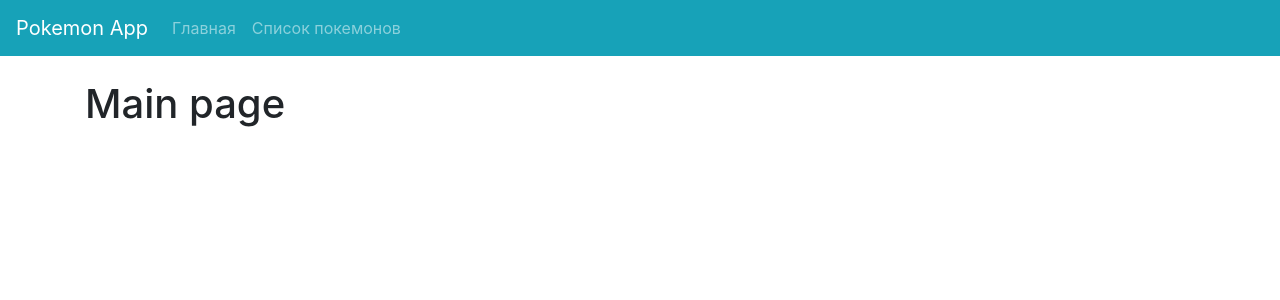
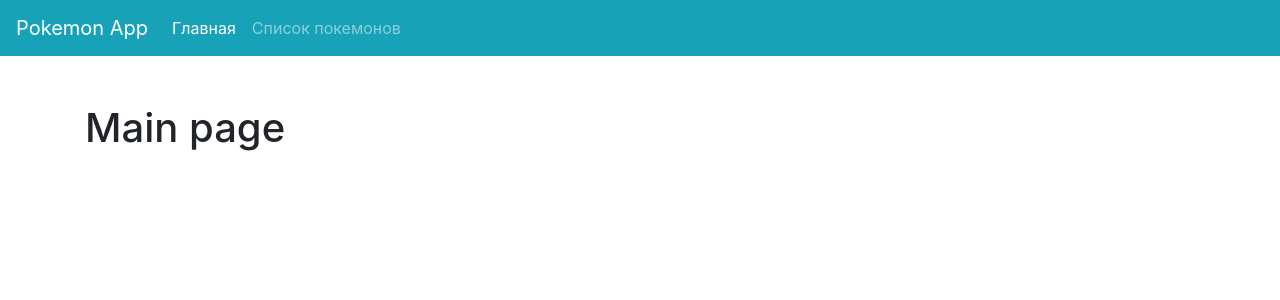
Before and after one commit to SergeyYakimov/pokemon-app, a React (Create React App) app: page / in a window 1280 px wide. Shown: the top 300 px of the page. Built offline with nearby package versions, Linux system fonts and the light colour scheme.

Commit message:
Added routing

```diff
--- a/src/App.js
+++ b/src/App.js
@@ -1,15 +1,22 @@
-import React, {Fragment} from 'react';
+import React from 'react';
+import {BrowserRouter, Switch, Route} from 'react-router-dom';
 import {Navbar} from './components/Navbar';
 import {Main} from './pages/Main';
+import {List} from './pages/List';
+import {Item} from './pages/Item';
 
 function App() {
   return (
-    <Fragment>
+    <BrowserRouter>
       <Navbar/>
-      <div className="container pt-4">
-        <Main/>
+      <div className="container pt-5">
+        <Switch>
+          <Route path="/" exact component={Main}/>
+          <Route path="/list" component={List}/>
+          <Route path="/pokemon/:name" component={Item}/>
+        </Switch>
       </div>
-    </Fragment>
+    </BrowserRouter>
   );
 }
 
--- a/src/components/Navbar.js
+++ b/src/components/Navbar.js
@@ -1,4 +1,5 @@
 import React from 'react';
+import {NavLink} from 'react-router-dom';
 
 export const Navbar = () => (
   <nav className="navbar navbar-expand-lg navbar-dark bg-info">
@@ -7,10 +8,10 @@ export const Navbar = () => (
     </div>
     <ul className="navbar-nav">
       <li className="navbar-item">
-        <a href="/" className="nav-link">Главная</a>
+        <NavLink to="/" exact className="nav-link">Главная</NavLink>
       </li>
       <li className="navbar-item">
-        <a href="/list" className="nav-link">Список покемонов</a>
+        <NavLink to="/list" className="nav-link">Список покемонов</NavLink>
       </li>
     </ul>
   </nav>
```
